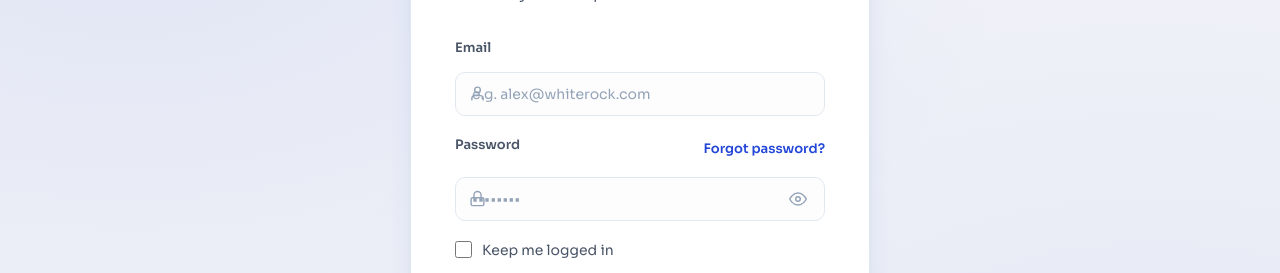
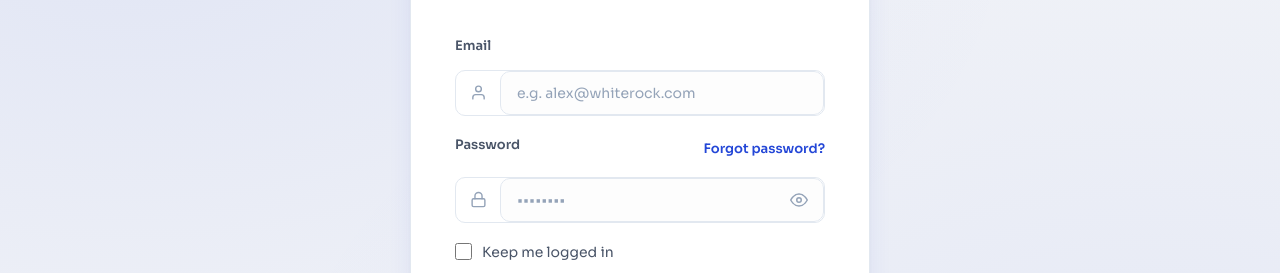
Before and after one commit to cnkulatunga/Whiterock-CRM, a React (Vite) app: page /Whiterock-CRM/login in a window 1280 px wide. Shown: the part 225-498 px from the top of the page. Built offline with nearby package versions, Linux system fonts and the light colour scheme.

Commit message:
team leader and login update

```diff
--- a/src/layout/TeamLeaderLayout.css
+++ b/src/layout/TeamLeaderLayout.css
@@ -195,10 +195,11 @@
     }
 
     .tele-primary-btn {
-        padding: 0 10px;
+        padding: 0 16px;
         margin-left: 4px;
         height: 40px;
-        width: 40px;
+        width: auto;
+        min-width: 40px;
         justify-content: center;
     }
 }
--- a/src/pages/login/Login.css
+++ b/src/pages/login/Login.css
@@ -314,38 +314,65 @@
   opacity: 0.75;
 }
 
-/* Input wrapper */
+/* Input wrapper — flex row so icon and input are siblings (no overlap) */
 .input-wrapper {
-  position: relative;
   display: flex;
   align-items: center;
+  border: 1.5px solid var(--border);
+  border-radius: var(--input-radius);
+  background: var(--white);
+  transition: border-color 0.18s, box-shadow 0.18s;
+  overflow: hidden;
+  position: relative;
 }
 
+.input-wrapper:focus-within {
+  border-color: var(--primary);
+  box-shadow: 0 0 0 3px rgba(36, 71, 215, 0.1);
+}
+
+/* Icon sits as a flex item — guaranteed no overlap with text */
 .input-icon {
-  position: absolute;
-  left: 14px;
+  display: flex;
+  align-items: center;
+  justify-content: center;
+  flex-shrink: 0;
+  width: 44px;
   color: var(--text-light);
   pointer-events: none;
-  display: flex;
-  align-items: center;
+  transition: color 0.2s;
 }
 
+.input-wrapper:focus-within .input-icon {
+  color: var(--primary);
+}
+
+/* Input is borderless — wrapper owns the border */
 .input-wrapper input {
-  width: 100%;
-  padding: 12px 44px 12px 42px;
-  border: 1.5px solid var(--border);
-  border-radius: var(--input-radius);
+  flex: 1;
+  min-width: 0;
+  padding: 14px 12px 14px 0;
+  border: none;
+  border-radius: 0;
+  background: transparent;
   font-family: inherit;
   font-size: 0.9rem;
   color: var(--text-dark);
-  background: var(--white);
-  transition: border-color 0.18s, box-shadow 0.18s;
   outline: none;
+  box-sizing: border-box;
+  -webkit-appearance: none;
+  appearance: none;
 }
 
-/* Input without left icon */
+/* Input without left icon — add left padding directly */
 .input-no-icon {
-  padding-left: 16px !important;
+  padding-left: 14px !important;
+  padding-right: 48px !important;
+}
+
+/* Input that has a right-side toggle (eye icon) — add right padding */
+.input-has-toggle {
+  padding-right: 44px !important;
 }
 
 .input-wrapper input::placeholder {
@@ -353,15 +380,12 @@
   font-weight: 400;
 }
 
-.input-wrapper input:focus {
-  border-color: var(--primary);
-  box-shadow: 0 0 0 3px rgba(36, 71, 215, 0.1);
-}
-
-/* Password toggle */
+/* Password toggle — stays absolute on the right */
 .toggle-password {
   position: absolute;
-  right: 14px;
+  right: 12px;
+  top: 50%;
+  transform: translateY(-50%);
   background: none;
   border: none;
   cursor: pointer;
@@ -370,11 +394,13 @@
   align-items: center;
   padding: 4px;
   transition: color 0.15s;
+  flex-shrink: 0;
 }
 
 .toggle-password:hover {
   color: var(--primary);
 }
+
 
 /* Keep logged in */
 .keep-logged-in {
--- a/src/pages/login/Login.jsx
+++ b/src/pages/login/Login.jsx
@@ -355,6 +355,7 @@ const Login = ({ onLogin }) => {
                                         <span className="input-icon"><IconLock /></span>
                                         <input
                                             id="login-password"
+                                            className="input-has-toggle"
                                             type={showLoginPw ? 'text' : 'password'}
                                             placeholder="••••••••"
                                             autoComplete="current-password"
@@ -497,7 +498,7 @@ const Login = ({ onLogin }) => {
                                             <div className="input-wrapper">
                                                 <input
                                                     id="new-password"
-                                                    className="input-no-icon"
+                                                    className="input-no-icon input-has-toggle"
                                                     type={showNewPw ? 'text' : 'password'}
                                                     placeholder="••••••••"
                                                     value={newPw}
@@ -516,7 +517,7 @@ const Login = ({ onLogin }) => {
                                             <div className="input-wrapper">
                                                 <input
                                                     id="confirm-password"
-                                                    className="input-no-icon"
+                                                    className="input-no-icon input-has-toggle"
                                                     type={showConfirmPw ? 'text' : 'password'}
                                                     placeholder="••••••••"
                                                     value={confirmPw}
--- a/src/pages/team_leader/dashboard/TeamLeaderDashboard.css
+++ b/src/pages/team_leader/dashboard/TeamLeaderDashboard.css
@@ -538,6 +538,15 @@
         font-size: 11px;
     }
 
+    .outlook-sync-placeholder .tele-primary-btn {
+        width: 100%;
+        max-width: 250px;
+        margin: 16px auto 0;
+        height: 48px;
+        font-size: 14px;
+        padding: 0 12px;
+    }
+
     /* Performance Table specific optimizations */
     .tele-table td {
         padding: 12px 8px;
--- a/src/pages/team_leader/dashboard/TeamLeaderDashboard.jsx
+++ b/src/pages/team_leader/dashboard/TeamLeaderDashboard.jsx
@@ -158,7 +158,7 @@ const TeamLeaderDashboard = () => {
                                         className="tele-primary-btn"
                                         onClick={handleConnectOutlook}
                                         disabled={isConnecting}
-                                        style={{ background: '#0078d4', height: '38px', fontSize: '13px' }}
+                                        style={{ background: '#0078d4' }}
                                     >
                                         {isConnecting ? 'Syncing...' : 'Connect Outlook Account'}
                                     </button>
```
